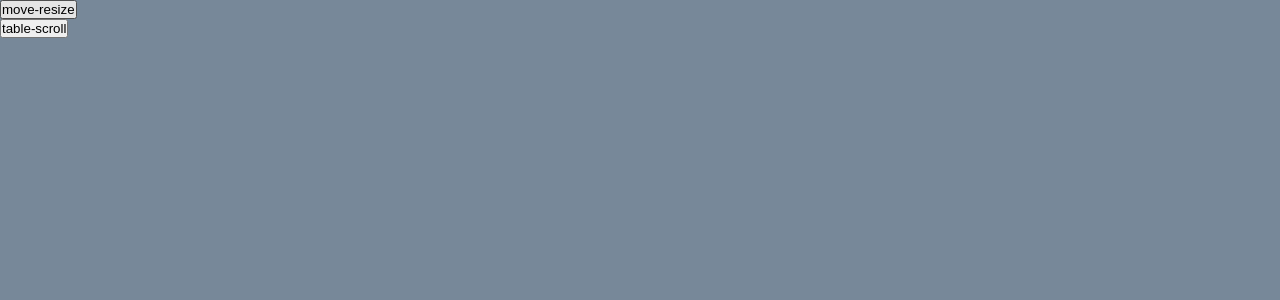
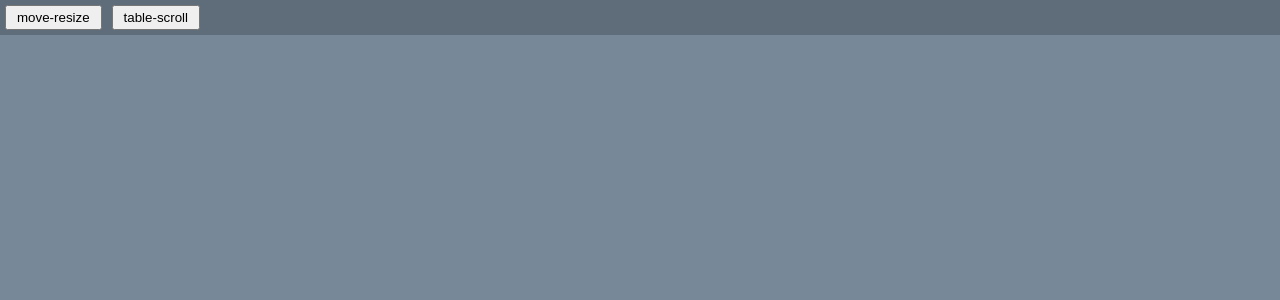
Before and after one commit to abesic-starke/sandbox, a Vue app: page / in a window 1280 px wide. Shown: the top 300 px of the page. Built offline with nearby package versions, Linux system fonts and the light colour scheme.

Commit message:
Update App.vue

```diff
--- a/src/App.vue
+++ b/src/App.vue
@@ -1,11 +1,13 @@
 <template>
   <div class="App">
 
-    <div
-    class="routePath"
-    v-for="route in routes" :key="route"
-    @click="goToRoute(route)">
-      <button>{{ route.name }}</button>
+    <div class="routePaths">
+      <button
+      v-for="route in routes"
+      :key="route"
+      @click="goToRoute(route)">
+        {{ route.name }}
+      </button>
     </div>
 
     <router-view />
@@ -47,4 +49,12 @@ export default {
   padding: 0;
 }
 
+.routePaths {
+  background-color: rgba(0,0,0,.2);
+  button {
+    margin: 5px;
+    padding: 3px 10px 3px 10px;
+  }
+}
+
 </style>
```
